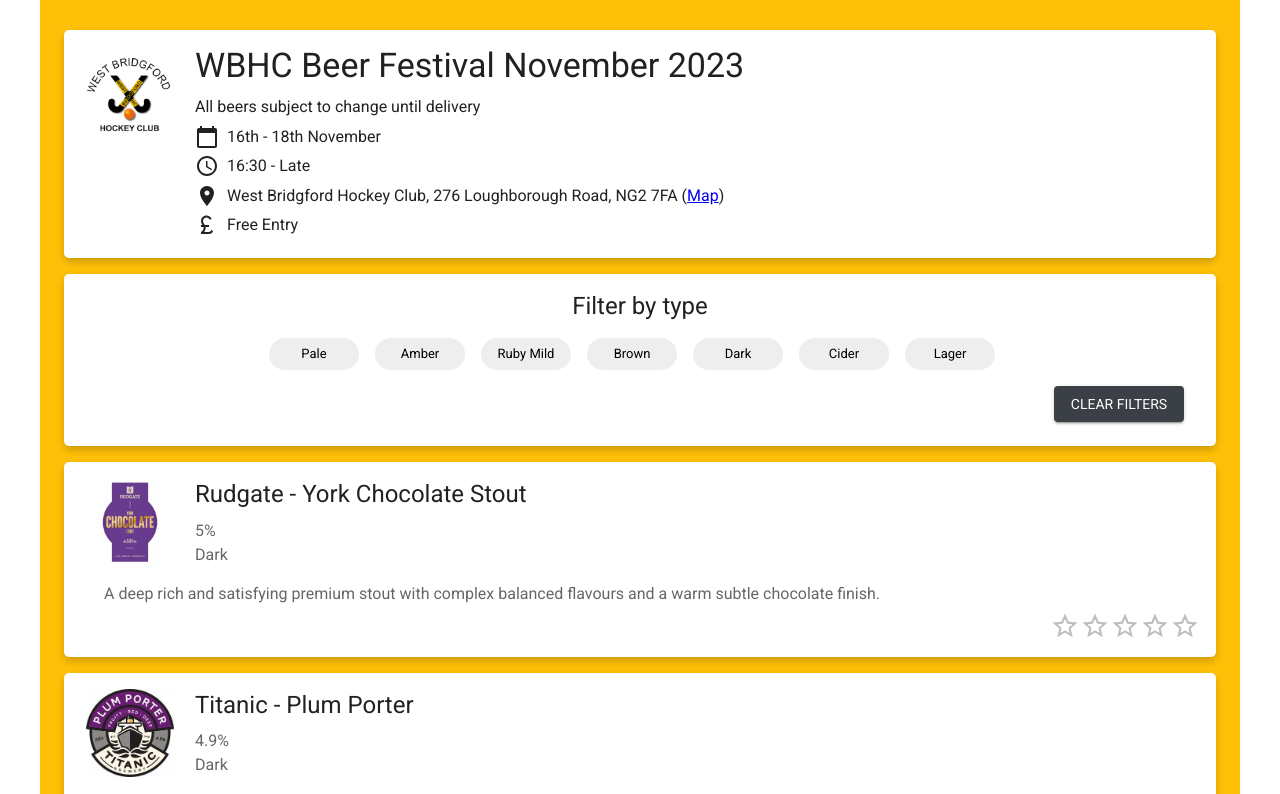
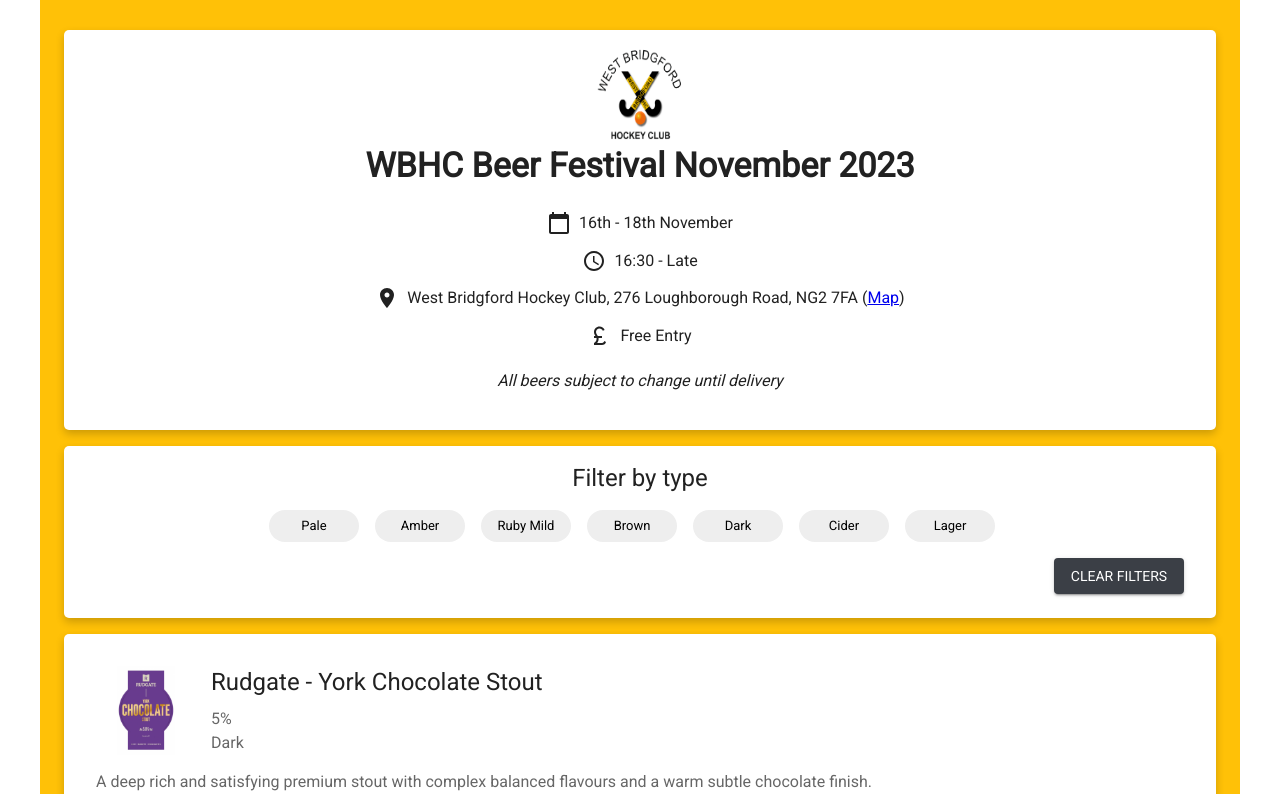
Before and after one commit to stevengmorrell/beerfest2022, a Next.js app: page / in a window 1280 px wide. Shown: the top 794 px of the page. Built offline with nearby package versions, Linux system fonts and the light colour scheme.

Commit message:
make the style slightly less shit

```diff
--- a/components/BeerCard.js
+++ b/components/BeerCard.js
@@ -26,14 +26,14 @@
 
   const TitleText = () =>
     status ? (
-      <Typography gutterBottom variant='h5'>
+      <Typography gutterBottom variant="h5">
         {name}
       </Typography>
     ) : (
       <Typography
         gutterBottom
-        variant='h5'
-        component='div'
+        variant="h5"
+        component="div"
         sx={{ "text-decoration": "line-through" }}
       >
         {name}
@@ -45,7 +45,7 @@
         display: "flex",
         flexDirection: "column",
         backgroundColor: "#FFFFFF",
-        p: 2,
+        p: 4,
         borderRadius: "5px",
         boxShadow: "0 4px 8px 0 rgba(0,0,0,0.2)",
       }}
@@ -58,24 +58,24 @@
             mr: "15px",
           }}
         >
-          <Image src={img} alt={name} layout='fill' objectFit='contain' />
+          <Image src={img} alt={name} layout="fill" objectFit="contain" />
         </Box>
         <Box>
           <Box>
             <TitleText />
           </Box>
           <Box>
-            <Typography variant='body1' color='text.secondary'>
+            <Typography variant="body1" color="text.secondary">
               {alcohol}%
             </Typography>
-            <Typography variant='body1' color='text.secondary'>
+            <Typography variant="body1" color="text.secondary">
               {style}
             </Typography>
           </Box>
         </Box>
       </Box>
-      <Box sx={{ mb: "5px", pl: 3 }}>
-        <Typography variant='body' color='text.secondary'>
+      <Box sx={{ mb: "5px" }}>
+        <Typography variant="body" color="text.secondary">
           {description}
         </Typography>
       </Box>
--- a/json/beerData2023Nov.json
+++ b/json/beerData2023Nov.json
@@ -19,7 +19,7 @@
   },
   {
     "alcohol": 4.3,
-    "description": "BlackIrisBreweryNeonRaptorMoshassurus",
+    "description": "A very special collaboration between Black Iris and Neon Raptor provides you this fantastic ruby mild.",
     "id": "MoshassurusMild",
     "img": "/images/neonraptor.jpeg",
     "name": "Black Iris Brewery x Neon Raptor - Moshassurus",
--- a/pages/index.js
+++ b/pages/index.js
@@ -98,7 +98,8 @@
           <Box
             sx={{
               display: "flex",
-              flexDirection: "row",
+              justifyContent: "center",
+              flexWrap: "wrap",
               backgroundColor: "#FFFFFF",
               p: "15px",
               borderRadius: "5px",
@@ -108,49 +109,112 @@
           >
             <Box
               sx={{
-                width: "100px",
-                height: "100px",
-                position: "relative",
                 display: "flex",
-                mr: 2,
+                justifyContent: "center",
+                flexBasis: "100%",
               }}
             >
               <Image
                 src={Logo}
                 alt={"WBHC Logo"}
-                layout="fill"
-                objectFit="contain"
+                height={100}
+                width={100}
+                sx={{}}
               />
             </Box>
-            <Box>
-              <Box>
-                <Typography variant="h4" mb={1}>
+
+            {/* <Box
+              sx={{
+                // minWidth: "100px",
+                // minHeight: "100px",
+                position: "relative",
+                display: "flex",
+                mr: 2,
+              }}
+            ></Box> */}
+            <Box sx={{ display: "flex", flexWrap: "wrap" }}>
+              <Typography
+                textAlign="center"
+                sx={{ flexBasis: "100%" }}
+                variant="h4"
+                mb={1}
+                fontWeight={"bold"}
+              >
                 WBHC Beer Festival November 2023
               </Typography>
-              </Box>
-              <Box>
-                <Typography gutterBottom>
-                  All beers subject to change until delivery
-                </Typography>
-                <Box sx={{ display: "flex" }}>
+
+              <Box
+                sx={{
+                  display: "flex",
+                  flexWrap: "wrap",
+                  flexBasis: "100%",
+                }}
+                p={2}
+              >
+                <Box
+                  sx={{
+                    display: "flex",
+                    flexWrap: "wrap",
+                    flexBasis: "100%",
+                    justifyContent: "center",
+                  }}
+                >
+                  <Box
+                    sx={{
+                      display: "flex",
+                      flexBasis: "100%",
+                      justifyContent: "center",
+                    }}
+                    mb={1}
+                  >
                     <CalendarTodayIcon sx={{ mr: 1 }} />
                     <Typography gutterBottom>16th - 18th November</Typography>
                   </Box>
-                <Box sx={{ display: "flex" }}>
+                  <Box
+                    sx={{
+                      display: "flex",
+                      flexBasis: "100%",
+                      justifyContent: "center",
+                    }}
+                    mb={1}
+                  >
                     <ScheduleIcon sx={{ mr: 1 }} />
                     <Typography gutterBottom>16:30 - Late</Typography>
                   </Box>
-                <Box sx={{ display: "flex" }}>
+                  <Box
+                    sx={{
+                      display: "flex",
+                      flexBasis: "100%",
+                      justifyContent: "center",
+                    }}
+                    mb={1}
+                  >
                     <RoomIcon sx={{ mr: 1 }} />
-                  <Typography gutterBottom>
+                    <Typography textAlign={"center"} gutterBottom>
                       West Bridgford Hockey Club, 276 Loughborough Road,
                       NG2&nbsp;7FA (
                       <a href="https://goo.gl/maps/AZkTnjfnC8bBKL8s7">Map</a>)
                     </Typography>
                   </Box>
-                <Box sx={{ display: "flex" }}>
+                  <Box
+                    sx={{
+                      display: "flex",
+                      flexBasis: "100%",
+                      justifyContent: "center",
+                    }}
+                  >
                     <CurrencyPoundIcon sx={{ mr: 1 }} />
                     <Typography gutterBottom>Free Entry</Typography>
+                  </Box>
+                  <Typography
+                    textAlign="center"
+                    gutterBottom
+                    sx={{ flexBasis: "100%" }}
+                    fontStyle={"italic"}
+                    mt={2}
+                  >
+                    All beers subject to change until delivery
+                  </Typography>
                 </Box>
               </Box>
             </Box>
```
Also changed, not shown: 1 other file (tests, documents, lock files or other folders). Lines whose indentation alone changed are shown as unchanged.
